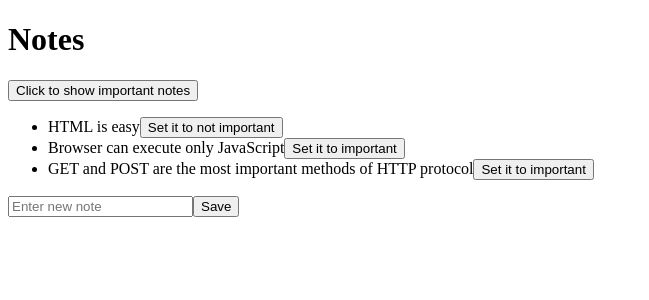
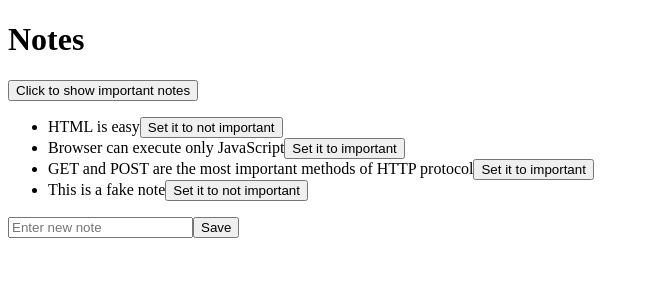
Before and after one commit to Lucaas27/fullstackopen, a React (Vite) app in the folder part2/notesExample/: page / in a window 1280 px wide. Shown: the top 300 px of the page, without its empty margins (0-649 px from the left). Built offline with nearby package versions, Linux system fonts and the light colour scheme; data requests are answered from the project's data file.

Commit message:
Add a catch statement to promises in the requests. Also added dummy data to notes.js

```diff
--- a/part2/notesExample/src/App.jsx
+++ b/part2/notesExample/src/App.jsx
@@ -11,10 +11,13 @@ const App = () => {
   /**************** Get list of notes when page loads ***************/
   useEffect(() => {
     // console.log("useEffect fired");
-    noteService.getAll().then((initialNotes) => {
-      //   console.log(res);
-      setNotesList(initialNotes);
-    });
+    noteService
+      .getAll()
+      .then((initialNotes) => {
+        //   console.log(res);
+        setNotesList(initialNotes);
+      })
+      .catch((error) => console.log(error.message));
   }, []);
 
   // console.log("render", notesList.length, "notes");
@@ -32,10 +35,19 @@ const App = () => {
     const currentNote = notesList.find((n) => n.id === id);
     const modifiedNote = { ...currentNote, important: !currentNote.important };
 
-    noteService.update(id, modifiedNote).then((returnedNote) => {
-      //if the note is not the targeted one, it will remain the same. Otherwise the note will be replaced
-      setNotesList(notesList.map((n) => (n.id !== id ? n : returnedNote)));
-    });
+    noteService
+      .update(id, modifiedNote)
+      .then((returnedNote) => {
+        //if the note is not the targeted one, it will remain the same. Otherwise the note will be replaced
+        setNotesList(notesList.map((n) => (n.id !== id ? n : returnedNote)));
+      })
+      .catch((error) => {
+        console.log(error.message);
+        alert(
+          `The note "${modifiedNote.content} " was already deleted from the server`
+        );
+        setNotesList(notesList.filter((n) => n.id !== id));
+      });
   };
 
   /**************** Post new notes ***************/
--- a/part2/notesExample/src/services/notes.js
+++ b/part2/notesExample/src/services/notes.js
@@ -2,7 +2,17 @@ import axios from "axios";
 
 const baseUrl = "http://localhost:3001/notes";
 
-const getAll = () => axios.get(baseUrl).then((res) => res.data);
+const getAll = () => {
+  const request = axios.get(baseUrl).then((res) => res.data);
+  const fakeNote = {
+    id: 1000,
+    content: "This is a fake note",
+    important: true,
+  };
+
+  return request.then((initialNotes) => initialNotes.concat(fakeNote));
+};
+
 const create = (newObj) => axios.post(baseUrl, newObj).then((res) => res.data);
 const update = (id, newObj) =>
   axios.put(`${baseUrl}/${id}`, newObj).then((res) => res.data);
```
